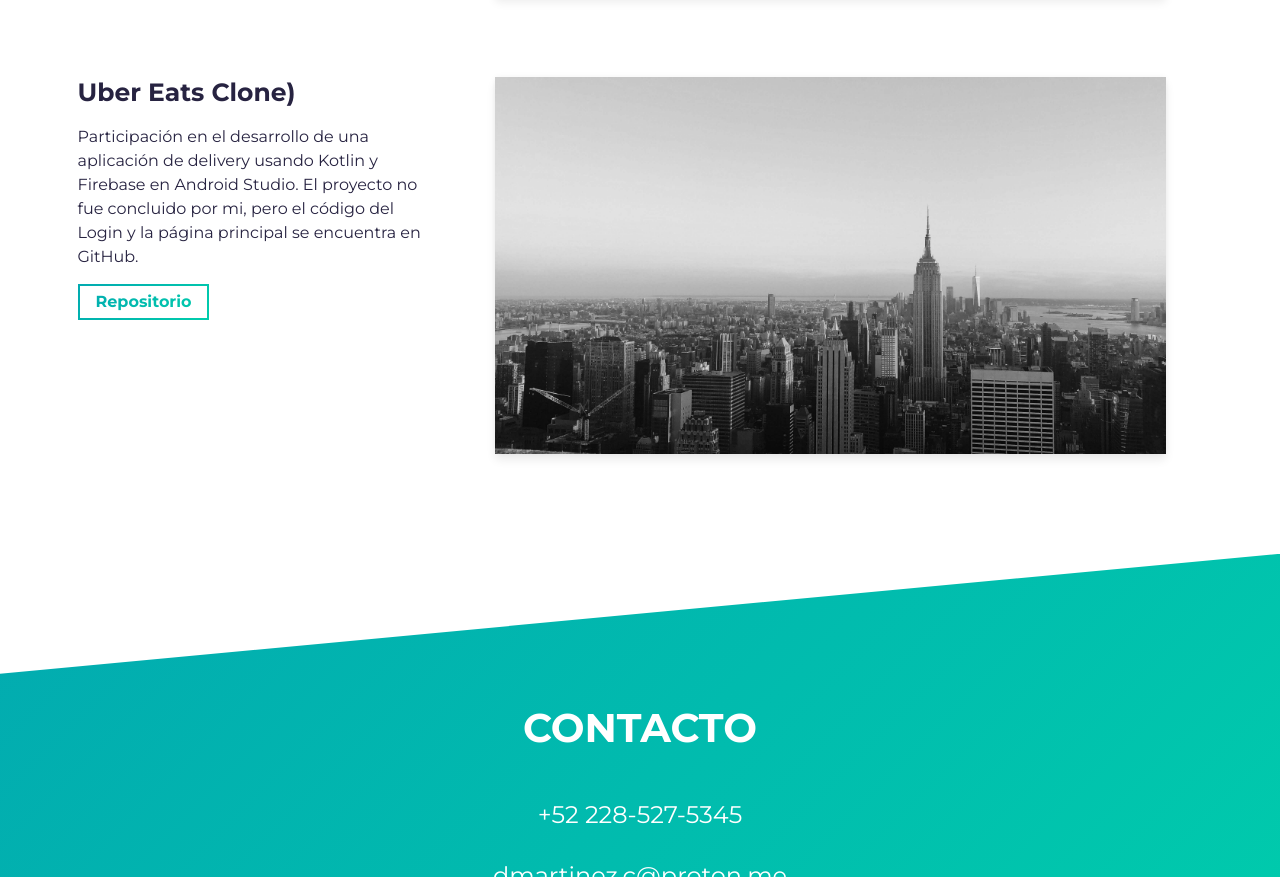
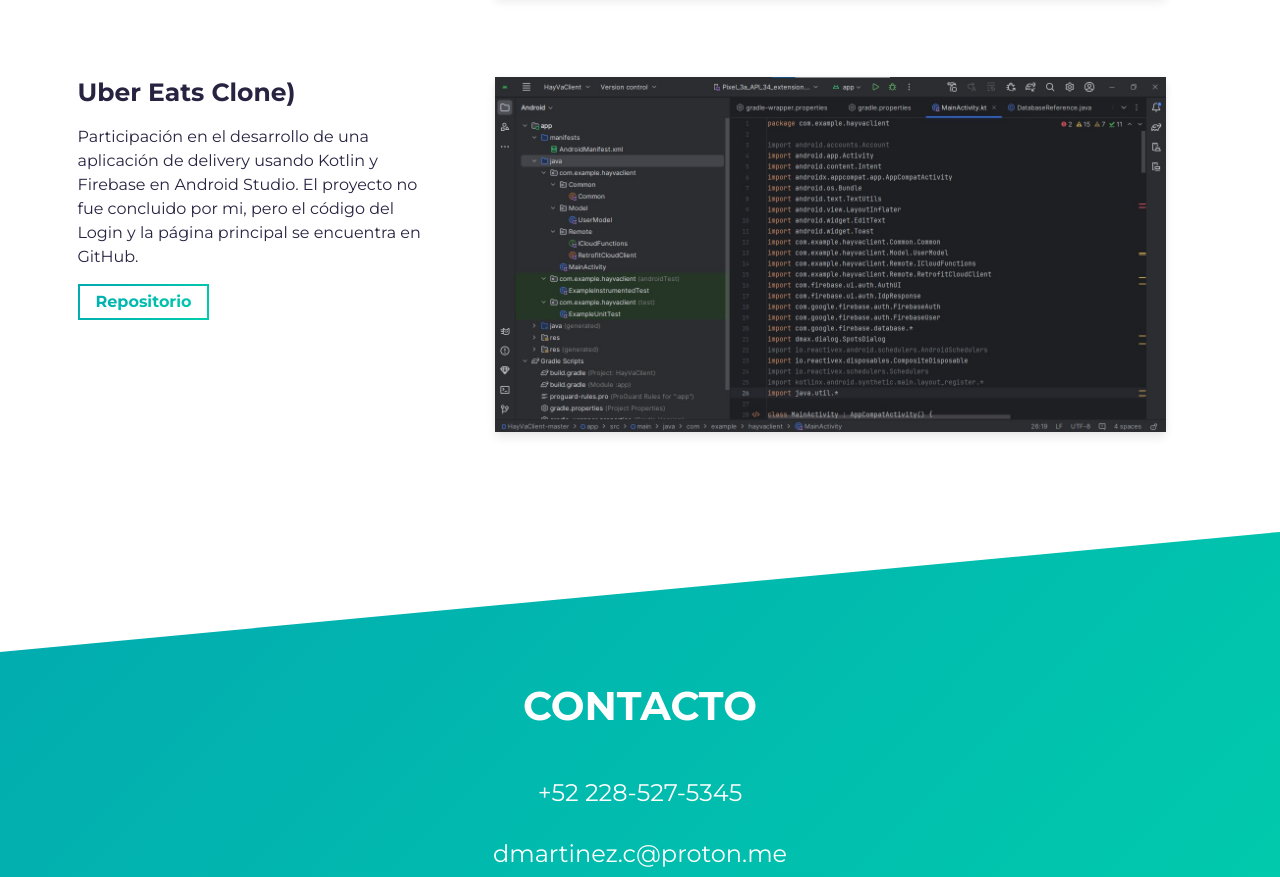
Before and after one commit to notSickboy/DiegoMtz.io, a website built with Parcel: page src/index.html in a window 1280 px wide. Shown: the part 2362-3239 px from the top of the page. Built offline with nearby package versions, Linux system fonts and the light colour scheme.

Commit message:
Update index.html

```diff
--- a/src/index.html
+++ b/src/index.html
@@ -228,7 +228,7 @@
                     <img
                       alt="Project Image"
                       class="img-fluid"
-                      src="assets/project.jpg"
+                      src="assets/project_2.jpg"
                     />
                   </div>
                 </a>
```
